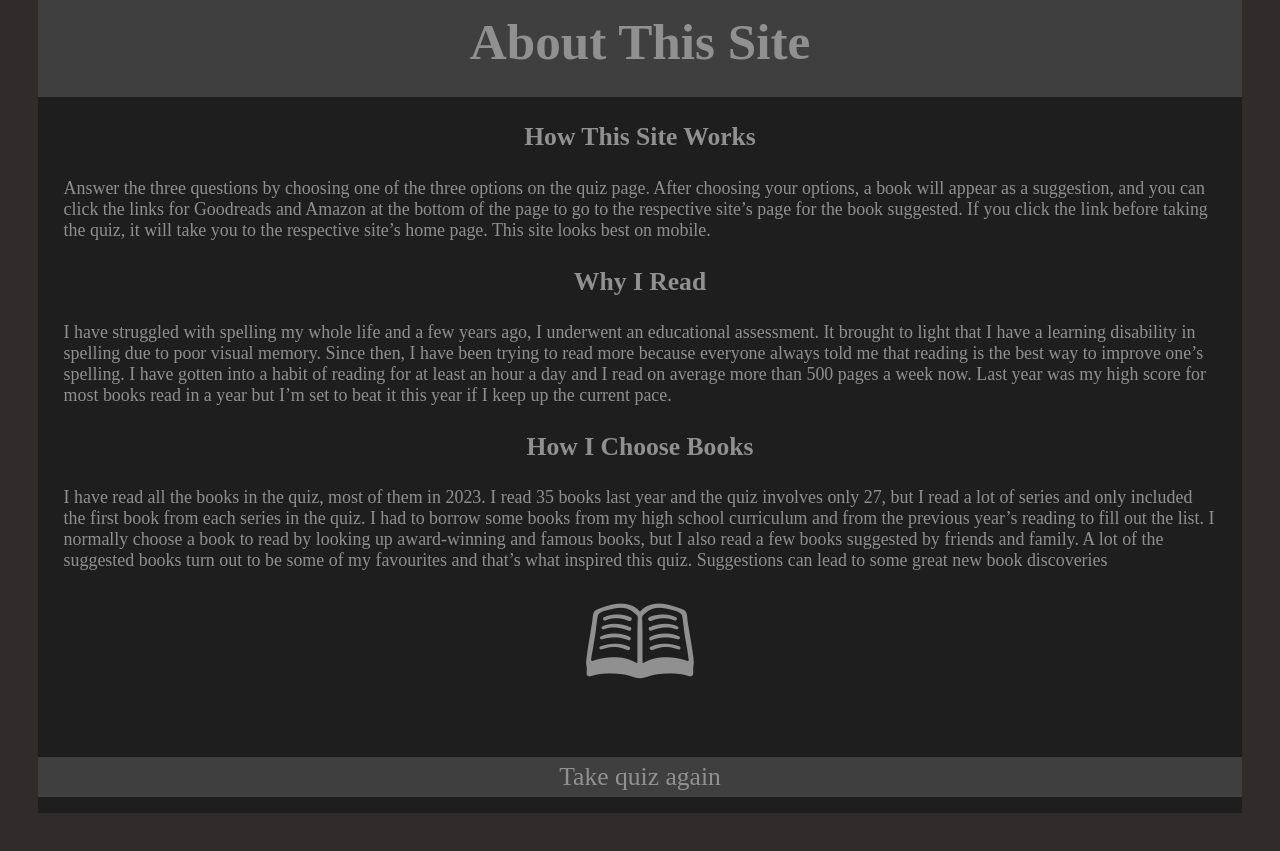
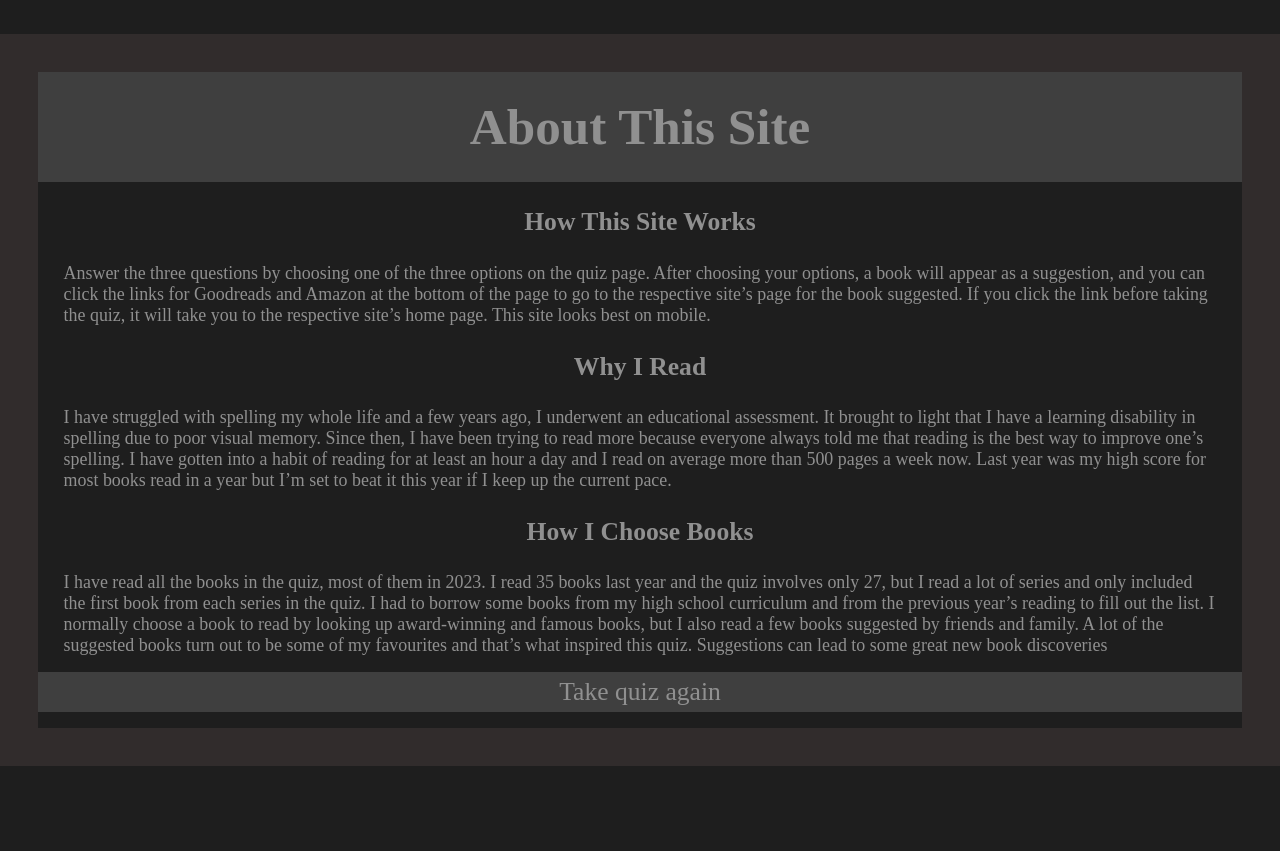
Before and after one commit to RiverCarley/quiz, a plain HTML site: page about.html in a window 1280 px wide. After the commit the page ends 800 px from the top, so only its background shows below. Drawn offline with Linux system fonts and the light colour scheme.

Commit message:
Update about.html

```diff
--- a/about.html
+++ b/about.html
@@ -32,10 +32,10 @@
     <p>
         I have read all the books in the quiz, most of them in 2023. I read 35 books last year and the quiz involves only 27, but I read a lot of series and only included the first book from each series in the quiz. I had to borrow some books from my high school curriculum and from the previous year’s reading to fill out the list. I normally choose a book to read by looking up award-winning and famous books, but I also read a few books suggested by friends and family. A lot of the suggested books turn out to be some of my favourites and that’s what inspired this quiz. Suggestions can lead to some great new book discoveries    </br>
     </p>
-    <p class="centered-text">
+   <!-- <p class="centered-text">
         <span style='font-size:100px;'>&#128366;</span>
     </p>
-
+-->
 
     <a href ="index.html">Take quiz again</a>
 </section>
```
